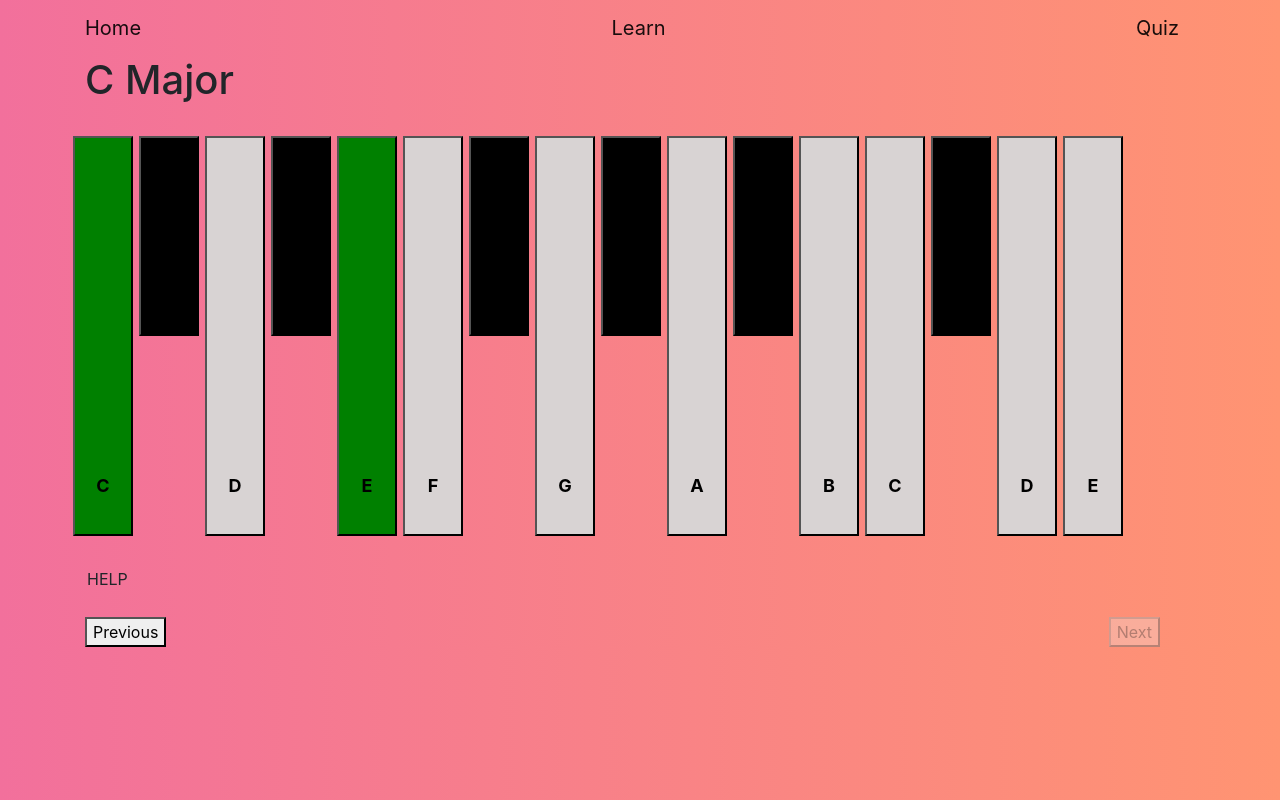
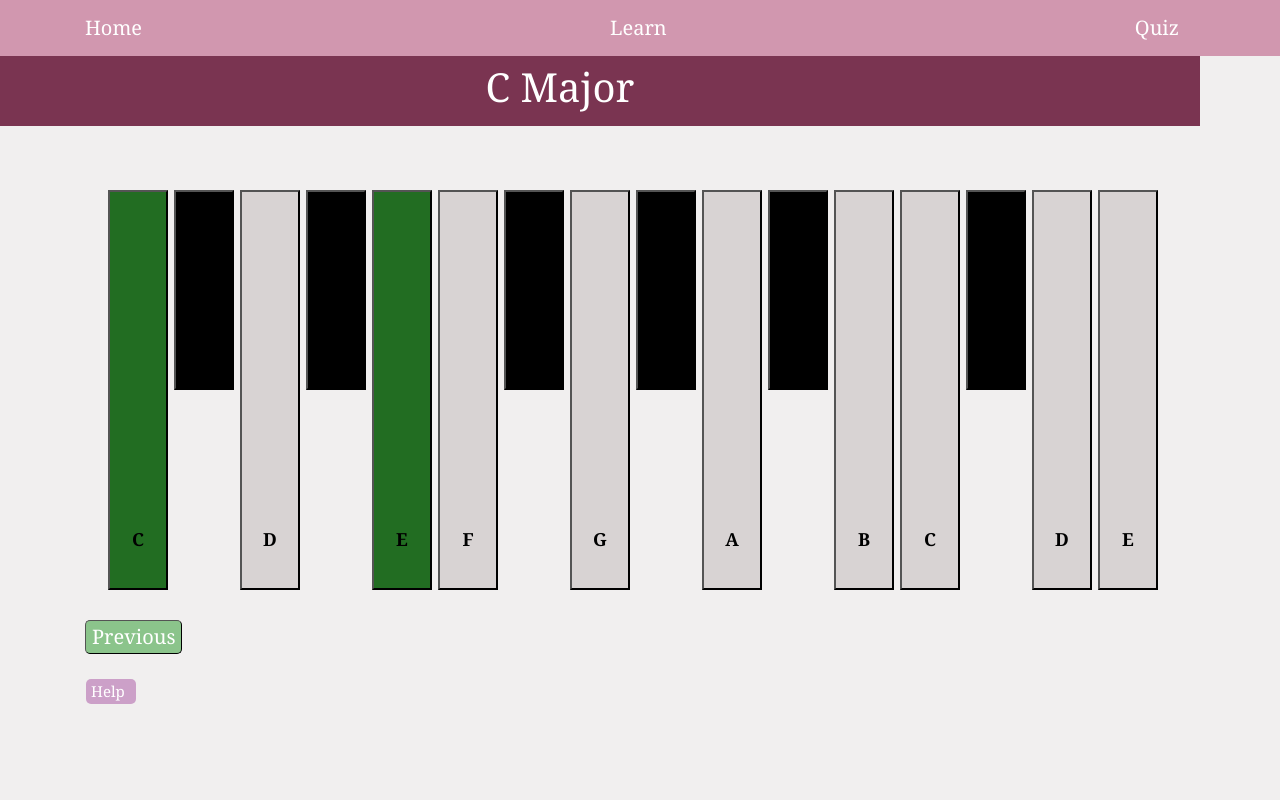
Before and after one commit to sanmati02/uigoated, a Flask app: page /practice/1 in a window 1280 px wide. Run offline with Flask 2, Linux system fonts and the light colour scheme; some libraries are stand-ins or nearby versions.

Commit message:
started to style the learn & practice pages and the home page as well

```diff
--- a/static/learn.js
+++ b/static/learn.js
@@ -1,6 +1,6 @@
 
 $(document).ready(function () {
-    $("#title").append("<h1>"+lesson["chord"]+"</h1>")
+    $("#title").append("<h1 >"+lesson["chord"]+"</h1>")
     $("#lessontext").append("<p>"+lesson["text"]+"</p>")
 
         //$("#buttondiv").empty();
--- a/static/main.css
+++ b/static/main.css
@@ -29,7 +29,7 @@
     font-weight: bold;
     width: 60px;
     height: 400px;
-    background: green;
+    background: rgb(34, 109, 34);
     margin-top: 0;
     margin-left: 3px;
     margin-right: 3px;
@@ -61,6 +61,7 @@
   #piano {
     margin-bottom: 30px;
     width: 1056px;
+    margin-left:20px;
   }
 /*
   #help {
@@ -77,26 +78,34 @@
   }
 
   .greenText {
-    color: green;
+    color: rgb(34, 109, 34);;
     text-align: center;
     font-size: 30px;
+    font-weight: bold;
+    padding-bottom: 10px;
+
   }
 
   .redText {
-    color: red;
+    color: rgb(207, 131, 131);
     text-align: center;
     font-size: 30px;
-
-
+    font-weight: bold;
+    margin-top: 20px;
+    padding-bottom: 10px;
   }
-
+  div{
+    font-family: Georgia;
+    color: white;
+}
   #center {
 
     text-align: center;
   }
 
   body {
-    background-image: linear-gradient(to right, rgb(242, 112, 156), rgb(255, 148, 114));
+    /*background-image: linear-gradient(to right, rgb(242, 112, 156), rgb(255, 148, 114));*/
+    background-color: rgb(241, 239, 239) !important;
   }
   .rightMargin{
     text-align: right;
@@ -125,27 +134,84 @@
   }
 
   #pop{
+    color:black;
     display              : none;
     position             : relative;
     padding              : 5px;
-    background           : #3AB9AE;
+    background           : rgb(216, 211, 211);
     border               : 1px solid #A2ADBC;
     /* -moz-border-radius   : 20px; */
     /* -webkit-border-radius: 20px; */
     margin               : 0px;
+    padding-bottom: 0px;
     /* -webkit-box-shadow   : 0px 0px 5px 0px rgba(164, 164, 164, 1); */
     /* box-shadow           : 0px 0px 5px 0px rgba(164, 164, 164, 1); */
 }
 
 #hint{
+    color:black;
     display              : none;
     position             : relative;
     padding              : 5px;
-    background           : #3AB9AE;
+    background           : rgb(216, 211, 211);
     border               : 1px solid #A2ADBC;
     /* -moz-border-radius   : 20px; */
     /* -webkit-border-radius: 20px; */
     margin               : 0px;
+    padding-bottom: 0px;
+
     /* -webkit-box-shadow   : 0px 0px 5px 0px rgba(164, 164, 164, 1); */
     /* box-shadow           : 0px 0px 5px 0px rgba(164, 164, 164, 1); */
 }
+
+.navbar-custom{
+  background-color: #d197af
+}
+
+.title{
+  background-color: #7a3451;
+  padding-bottom:7px;
+  padding-top:7px;
+
+
+  width: 100vw;
+  margin-left:-165px !important;
+  text-align: center;
+}
+.startbutton{
+
+  background-color: rgb(139, 196, 139);
+  color:white;
+  border-width: 1px;
+  border-radius:5px;
+  font-size: 25px;
+}
+
+.middle{
+  text-align: middle !important;
+
+}
+
+.buttonPrevNext{
+
+    background-color: rgb(139, 196, 139);
+    color:white;
+    border-width: 1px;
+    border-radius:5px;
+    font-size: 20px;
+
+}
+
+.helpButton{
+  font-size: 15px;
+  border-width: 1px;
+  border-radius:5px;
+  width: 50px !important;
+  padding-left: 5px !important;
+  background-color: rgb(204, 160, 200);
+
+}
+
+.whiteText{
+  color:white
+}
--- a/static/practice.js
+++ b/static/practice.js
@@ -1,11 +1,11 @@
 //import sound from '/static/A.mp3'
 
 function disableBut() {
-    document.getElementById("next_button").disabled = true;
+    document.getElementById("next_button").style.visibility= "hidden";
 }
 
 function enableBut() {
-    document.getElementById("next_button").disabled = false;
+    document.getElementById("next_button").style.visibility= "visible";
 }
 
 function highlight(obj){
@@ -19,6 +19,8 @@ $(document).ready(function () {
     $("#title").append("<h1>"+lesson["chord"]+"</h1>")
     $("#lessontext").append("<p>"+lesson["text"]+"</p>")
         $("#buttondiv").empty();
+        $("#correct").empty()
+        $("#incorrect").empty()
        //$("#buttondiv").append("<button id = 'next_button'> Next </button>");
 
        document.getElementById(lesson["notes"][0]).className = "green";
--- a/templates/layout.html
+++ b/templates/layout.html
@@ -27,7 +27,7 @@
 
   <nav class="navbar navbar-expand-lg navbar-light navbar-custom">
     <div class="container">
-      <a class="navbar-brand" id="websitehead" href="/">Home</a>
+      <a class="navbar-brand" id="websitehead" href="/"><span class = "whiteText">Home</span></a>
       <a class="navbar-brand" href="/learn/1"><span class = "whiteText">Learn</span></a>
       <a class="navbar-brand navbar-whiteText" href="/quiz/1"><span class = "whiteText">Quiz</span></a>
 
--- a/templates/practice.html
+++ b/templates/practice.html
@@ -7,10 +7,12 @@
 
     </script>
 
-    <div id="title"></div>
+    <div class = "title" id="title"></div>
     <br>
-    <div id ="correct" class = 'greenText'></div>
-    <div id ="incorrect" class = 'redText'></div>
+
+    <div id ="correct" class = 'greenText'>That is correct! Proceed to Next Screen</div>
+
+    <div id ="incorrect" class = 'redText'>That is incorrect! try again!</div>
 
 
     <div id='piano' class='row'>
@@ -31,21 +33,26 @@
         <button id = 'highD' class="white key">D</button>
         <button id = 'highE' class="white key">E</button>
     </div>
-    <div id="popper1">HELP</div></br>
-    <div id="pop">
-        <p>{{lesson.text}}</p>
-    </div>
+
 
 
 
     <div class='row' id='prev/next'>
         <div class= "leftMargin col-md-6">
-            <button id = 'prev_button'> Previous </button>
+            <button class = 'buttonPrevNext' id = 'prev_button'> Previous </button>
         </div>
         <div class= "rightMargin col-md-6">
-            <button id = 'next_button'> Next </button>
+            <button class = 'buttonPrevNext' id = 'next_button'> Next </button>
         </div>
 
+    </div>
+    <br>
+
+    <div class = "helpButton" id="popper1">Help</div>
+
+
+    <div id="pop">
+        <p>{{lesson.text}}</p>
     </div>
 
 
```
Also changed, not shown: static/quiz.js (+14 -2 lines), templates/home.html (+11 -2 lines), templates/learn.html (+23 -14 lines), templates/quiz.html (+6 -4 lines).
